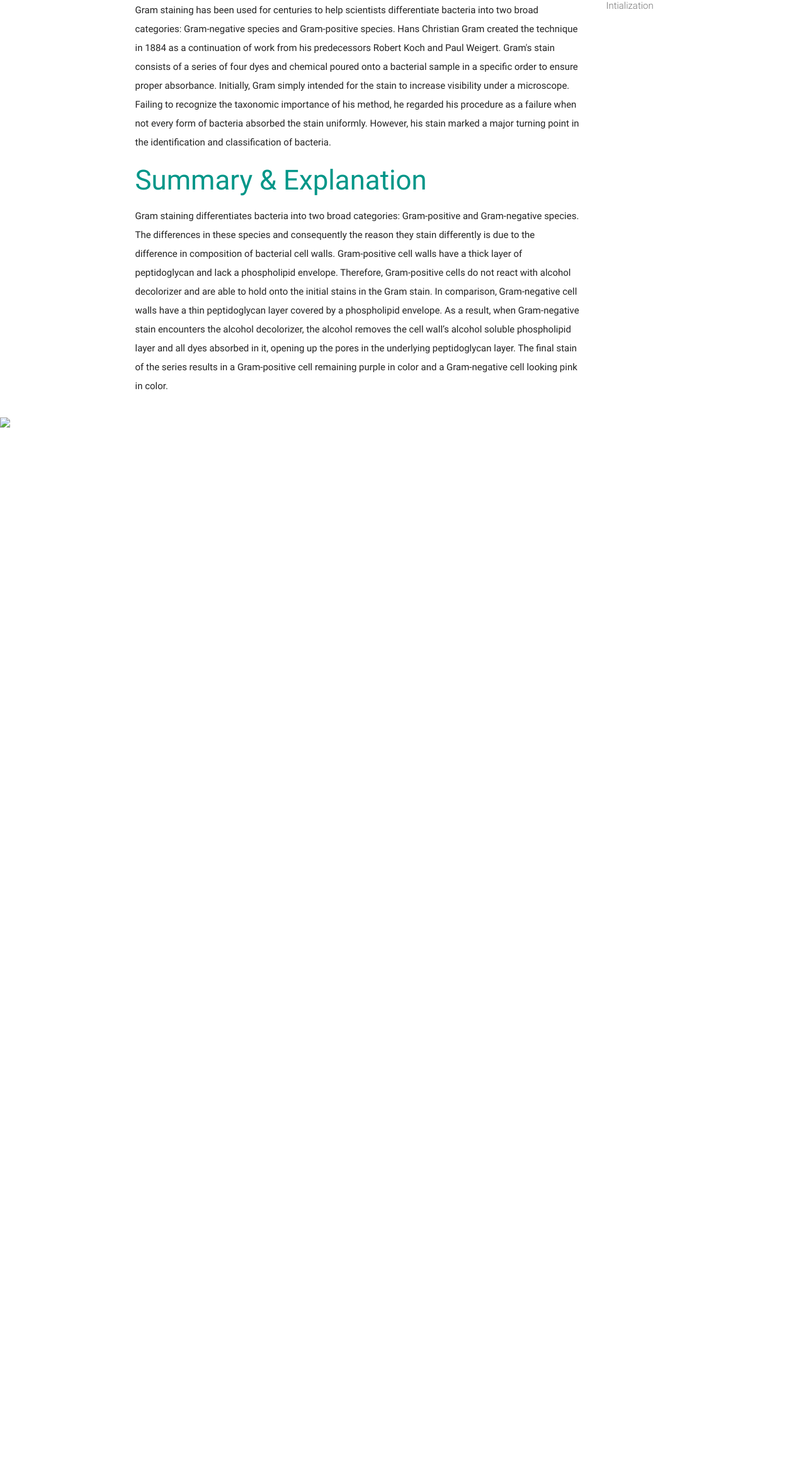
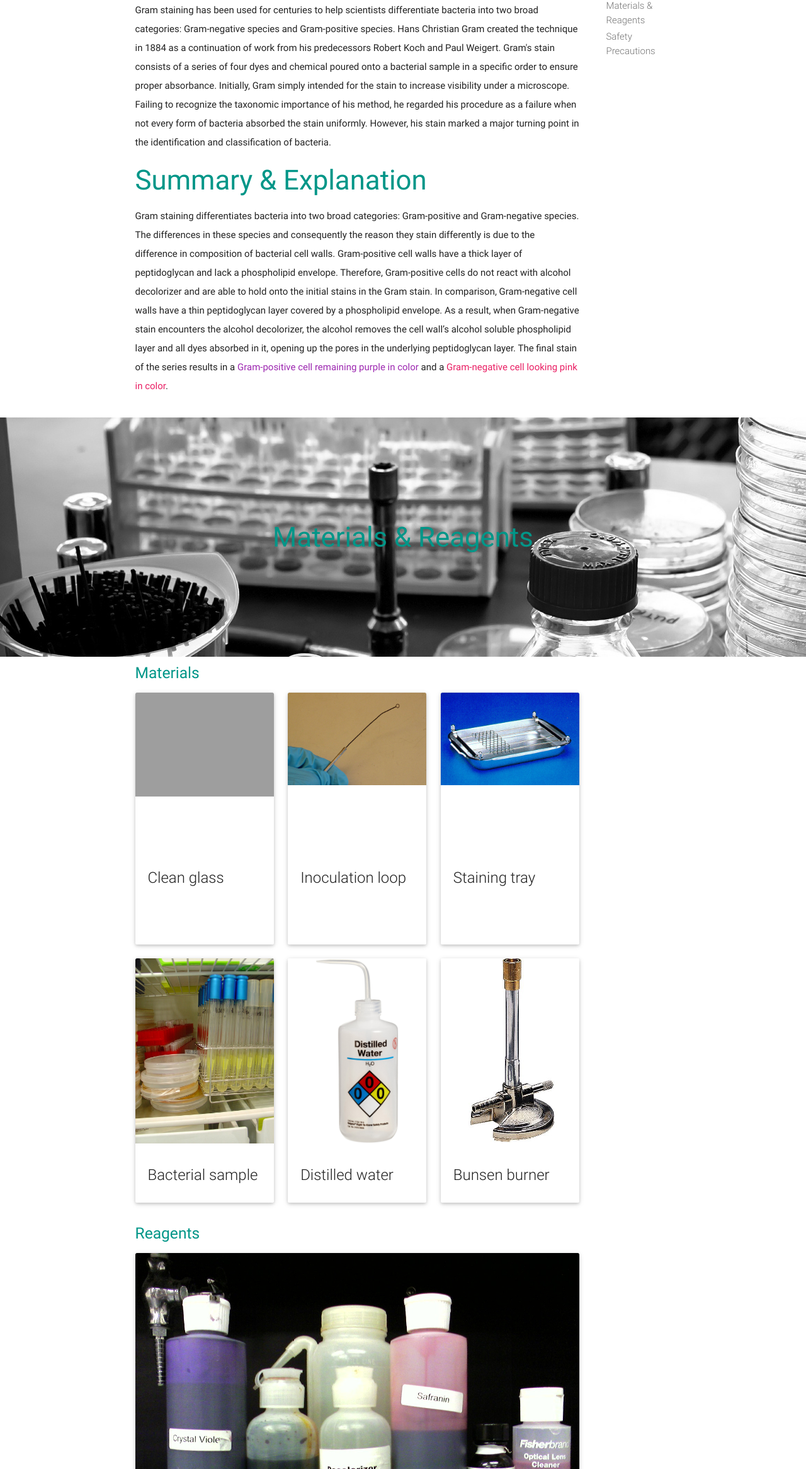
Before and after one commit to emyarod/202C-2, a plain HTML site: page index.html in a window 1280 px wide. Shown: the part 467-2800 px from the top of the page at 63% size. Before the commit the page ends 1510 px from the top, so only its background shows below. Drawn offline with nearby package versions, Linux system fonts and the light colour scheme; grey boxes are pictures that could not be loaded.

Commit message:
add materials

```diff
--- a/index.html
+++ b/index.html
@@ -3,7 +3,7 @@
   <head>
     <meta http-equiv="Content-Type" content="text/html; charset=UTF-8"/>
     <meta name="viewport" content="width=device-width, initial-scale=1, maximum-scale=1.0, user-scalable=no"/>
-    <title>Grain Staining Kit Instructional Set</title>
+    <title>Gram Staining Kit Instructional Set</title>
     <link href="css/materialize.min.css" type="text/css" rel="stylesheet" media="screen,projection"/>
     <link href="css/style.css" type="text/css" rel="stylesheet" media="screen,projection"/>
   </head>
@@ -15,10 +15,10 @@
         <ul class="side-nav" id="mobile-demo">
           <li><a href="#intro">Introduction</a></li>
           <li><a href="#summary">Summary &amp; Explanation</a></li>
-          <li><a href="javascript.html">Reagents</a></li>
-          <li><a href="mobile.html">Precautions</a></li>
-          <li><a href="mobile.html">Principles</a></li>
-          <li><a href="mobile.html">Procedure</a></li>
+          <li><a href="#materials">Materials &amp; Reagents</a></li>
+          <li><a href="#precautions">Precautions</a></li>
+          <li><a href="#principles">Principles</a></li>
+          <li><a href="#procedure">Procedure</a></li>
         </ul>
       </div>
     </nav>
@@ -38,7 +38,7 @@
 
         </div>
       </div>
-      <div class="parallax"><img src="background1.jpg" alt="Gram Stain"></div>
+      <div class="parallax"><img src="images/background1.jpg" alt="Gram Stain"></div>
     </div>
 
 
@@ -52,7 +52,7 @@
 
           <section class="scrollspy" id="summary">
             <h3 class="teal-text">Summary &amp; Explanation</h3>
-            <p class="left-align">Gram staining differentiates bacteria into two broad categories: Gram-positive and Gram-negative species. The differences in these species and consequently the reason they stain differently is due to the difference in composition of bacterial cell walls. Gram-positive cell walls have a thick layer of peptidoglycan and lack a phospholipid envelope. Therefore, Gram-positive cells do not react with alcohol decolorizer and are able to hold onto the initial stains in the Gram stain. In comparison, Gram-negative cell walls have a thin peptidoglycan layer covered by a phospholipid envelope. As a result, when Gram-negative stain encounters the alcohol decolorizer, the alcohol removes the cell wall’s alcohol soluble phospholipid layer and all dyes absorbed in it, opening up the pores in the underlying peptidoglycan layer. The final stain of the series results in a Gram-positive cell remaining purple in color and a Gram-negative cell looking pink in color.</p>
+            <p class="left-align">Gram staining differentiates bacteria into two broad categories: Gram-positive and Gram-negative species. The differences in these species and consequently the reason they stain differently is due to the difference in composition of bacterial cell walls. Gram-positive cell walls have a thick layer of peptidoglycan and lack a phospholipid envelope. Therefore, Gram-positive cells do not react with alcohol decolorizer and are able to hold onto the initial stains in the Gram stain. In comparison, Gram-negative cell walls have a thin peptidoglycan layer covered by a phospholipid envelope. As a result, when Gram-negative stain encounters the alcohol decolorizer, the alcohol removes the cell wall’s alcohol soluble phospholipid layer and all dyes absorbed in it, opening up the pores in the underlying peptidoglycan layer. The final stain of the series results in a <span class="purple-text">Gram-positive cell remaining purple in color</span> and a <span class="pink-text">Gram-negative cell looking pink in color</span>.</p>
           </section>
         </div>
 
@@ -61,61 +61,166 @@
           <ul class="section table-of-contents">
             <li><a href="#intro">Introduction</a></li>
             <li><a href="#summary">Summary</a></li>
-            <li><a href="#initialization">Intialization</a></li>
+            <li><a href="#materials">Materials &amp; Reagents</a></li>
+            <li><a href="#precautions">Safety Precautions</a></li>
           </ul>
         </div>
       </div>
     </div>
 
 
-    <div class="parallax-container valign-wrapper">
+    <div class="parallax-container valign-wrapper" id="">
       <div class="section no-pad-bot">
         <div class="container">
           <div class="row center">
-            <!-- <h5 class="header col s12 light">A modern responsive front-end framework based on Material Design</h5> -->
+            <h3 class="header col s12 teal-text">Materials &amp; Reagents</h3>
           </div>
         </div>
       </div>
-      <div class="parallax"><img src="background2.jpg" alt="Materials"></div>
+      <div class="parallax"><img src="images/background2.jpg" alt="matlsandreagents"></div>
     </div>
 
-<!--     <div class="container">
-      <div class="section">
+    <div class="container">
+      <div class="row">
+        <div class="col s12 l10">
+          <section class="scrollspy" id="materials">
+          <h5 class="teal-text">Materials</h5>
+          <div class="row">
+            <div class="col s12 m6 l4">
+              <div class="card medium">
+                <div class="card-image waves-effect waves-block waves-light">
+                  <img src="images/slides.jpg">
+                </div>
+                <div class="card-content">
+                  <span class="card-title grey-text text-darken-4">Clean glass</span>
+                </div>
+              </div>
+            </div>
+            <div class="col s12 m6 l4">
+              <div class="card medium">
+                <div class="card-image waves-effect waves-block waves-light">
+                  <img src="images/inoculationloop.jpg">
+                </div>
+                <div class="card-content">
+                  <span class="card-title grey-text text-darken-4">Inoculation loop</span>
+                </div>
+              </div>
+            </div>
+            <div class="col s12 m6 l4">
+              <div class="card medium">
+                <div class="card-image waves-effect waves-block waves-light">
+                  <img src="images/stainingtray.jpg">
+                </div>
+                <div class="card-content">
+                  <span class="card-title grey-text text-darken-4">Staining tray</span>
+                </div>
+              </div>
+            </div>
+            <div class="col s12 m6 l4">
+              <div class="card">
+                <div class="card-image waves-effect waves-block waves-light">
+                  <img src="images/cultures.jpg">
+                </div>
+                <div class="card-content">
+                  <span class="card-title grey-text text-darken-4">Bacterial sample</span>
+                </div>
+              </div>
+            </div>
+            <div class="col s12 m6 l4">
+              <div class="card">
+                <div class="card-image waves-effect waves-block waves-light">
+                  <img src="images/dh2o.jpg">
+                </div>
+                <div class="card-content">
+                  <span class="card-title grey-text text-darken-4">Distilled water</span>
+                </div>
+              </div>
+            </div>
+            <div class="col s12 m6 l4">
+              <div class="card">
+                <div class="card-image waves-effect waves-block waves-light">
+                  <img src="images/bunsen_burner.jpg">
+                </div>
+                <div class="card-content">
+                  <span class="card-title grey-text text-darken-4">Bunsen burner</span>
+                </div>
+              </div>
+            </div>
+          </div>
+          <h5 class="teal-text">Reagents</h5>
 
-        <div class="row">
-          <div class="col s12 center">
-            <h3><i class="mdi-content-send brown-text"></i></h3>
-            <h4>Contact Us</h4>
-            <p class="left-align light">Lorem ipsum dolor sit amet, consectetur adipiscing elit. Nullam scelerisque id nunc nec volutpat. Etiam pellentesque tristique arcu, non consequat magna fermentum ac. Cras ut ultricies eros. Maecenas eros justo, ullamcorper a sapien id, viverra ultrices eros. Morbi sem neque, posuere et pretium eget, bibendum sollicitudin lacus. Aliquam eleifend sollicitudin diam, eu mattis nisl maximus sed. Nulla imperdiet semper molestie. Morbi massa odio, condimentum sed ipsum ac, gravida ultrices erat. Nullam eget dignissim mauris, non tristique erat. Vestibulum ante ipsum primis in faucibus orci luctus et ultrices posuere cubilia Curae;</p>
+          <div class="row">
+            <div class="col s12">
+              <div class="card">
+                <div class="card-image waves-effect waves-block waves-light">
+                  <img class="activator" src="images/reagents.jpg">
+                </div>
+                <div class="card-content">
+                  <span class="card-title activator grey-text text-darken-4">Reagents<i class="mdi-navigation-more-vert right"></i></span>
+                  <p><a class="activator">Click for additional information.</a></p>
+                </div>
+                <div class="card-reveal">
+                  <span class="card-title grey-text text-darken-4">Reagents<i class="mdi-navigation-close right"></i></span>
+                  <table>
+                    <tbody>
+                      <tr>
+                        <td><b>Primary Stain</b></td>
+                        <td>Crystal Violet</td>
+                      </tr>
+                      <tr>
+                        <td><b>Mordant</b></td>
+                        <td>Grams Iodine</td>
+                      </tr>
+                      <tr>
+                        <td><b>Decolorizer</b></td>
+                        <td>Ethyl Alcohol</td>
+                      </tr>
+                      <tr>
+                        <td><b>Secondary Stain</b></td>
+                        <td>Safranin</td>
+                      </tr>
+                    </tbody>
+                  </table>
+                </div>
+              </div>
+            </div>
           </div>
+
+          </section>
         </div>
-
+      </div>
+      <div class="row">
+        <div class="col s12 l10">
+          <section class="scrollspy" id="precautions"></section>
+            <h3 class="teal-text">Safety Precautions</h3>
+            <p class="left-align">Lorem ipsum dolor sit amet, consectetur adipisicing elit. Explicabo deleniti laboriosam repellendus quo sapiente iure fuga, eius. Magnam, laboriosam tenetur totam, nobis impedit velit, ipsum minus maxime, ab rem ea!</p>
+        </div>
       </div>
     </div>
-
 
     <div class="parallax-container valign-wrapper">
       <div class="section no-pad-bot">
         <div class="container">
           <div class="row center">
-            <h5 class="header col s12 light">A modern responsive front-end framework based on Material Design</h5>
+            <h5 class="header col s12 light">Lorem ipsum dolor sit amet, consectetur adipisicing elit. Fugit perferendis nulla eaque dolores nisi, dicta rerum necessitatibus explicabo alias non a, officiis et, cum quae porro, atque ipsam optio fugiat.</h5>
           </div>
         </div>
       </div>
-      <div class="parallax"><img src="background3.jpg" alt="Unsplashed background img 3"></div>
+      <div class="parallax"><img src="images/background3.jpg" alt="Unsplashed background img 3"></div>
     </div>
+
 
     <footer class="page-footer teal">
       <div class="container">
         <div class="row">
           <div class="col l6 s12">
-            <h5 class="white-text">Company Bio</h5>
-            <p class="grey-text text-lighten-4">We are a team of college students working on this project like it's our full time job. Any amount would help support and continue development on this project and is greatly appreciated.</p>
+            <h5 class="white-text">Lorem ipsum</h5>
+            <p class="grey-text text-lighten-4">Lorem ipsum dolor sit amet, consectetur adipisicing elit. Perferendis numquam est saepe excepturi velit explicabo inventore amet voluptates harum iste consectetur omnis alias, pariatur impedit nisi, libero. Tempora error, non.</p>
 
 
           </div>
           <div class="col l3 s12">
-            <h5 class="white-text">Settings</h5>
+            <h5 class="white-text">Lorem ipsum</h5>
             <ul>
               <li><a class="white-text" href="#!">Link 1</a></li>
               <li><a class="white-text" href="#!">Link 2</a></li>
@@ -124,7 +229,7 @@
             </ul>
           </div>
           <div class="col l3 s12">
-            <h5 class="white-text">Connect</h5>
+            <h5 class="white-text">Lorem ipsum</h5>
             <ul>
               <li><a class="white-text" href="#!">Link 1</a></li>
               <li><a class="white-text" href="#!">Link 2</a></li>
@@ -136,13 +241,11 @@
       </div>
       <div class="footer-copyright">
         <div class="container">
-        Made by <a class="brown-text text-lighten-3" href="http://materializecss.com">Materialize</a>
+        Lorem ipsum dolor sit amet, consectetur adipisicing elit. Maxime sequi asperiores quae animi facere nobis odit repellendus, dolorum ex quos voluptas dolor inventore non ipsam voluptate, ea quibusdam aliquam eum.
         </div>
       </div>
-    </footer> -->
+    </footer>
 
-
-    <!--  Scripts-->
     <script src="https://code.jquery.com/jquery-2.1.1.min.js"></script>
     <script src="js/materialize.min.js"></script>
     <script src="js/script.js"></script>
```
